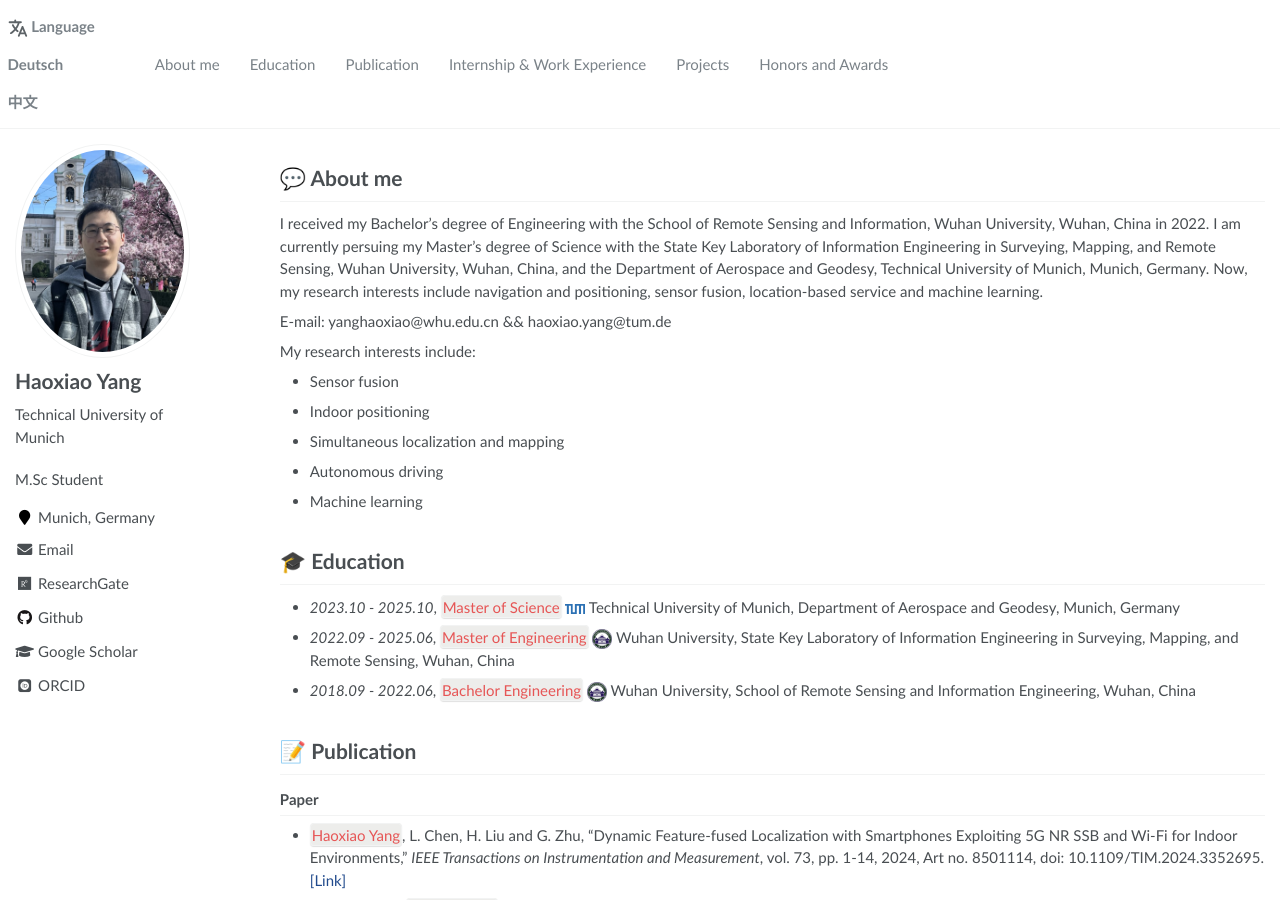
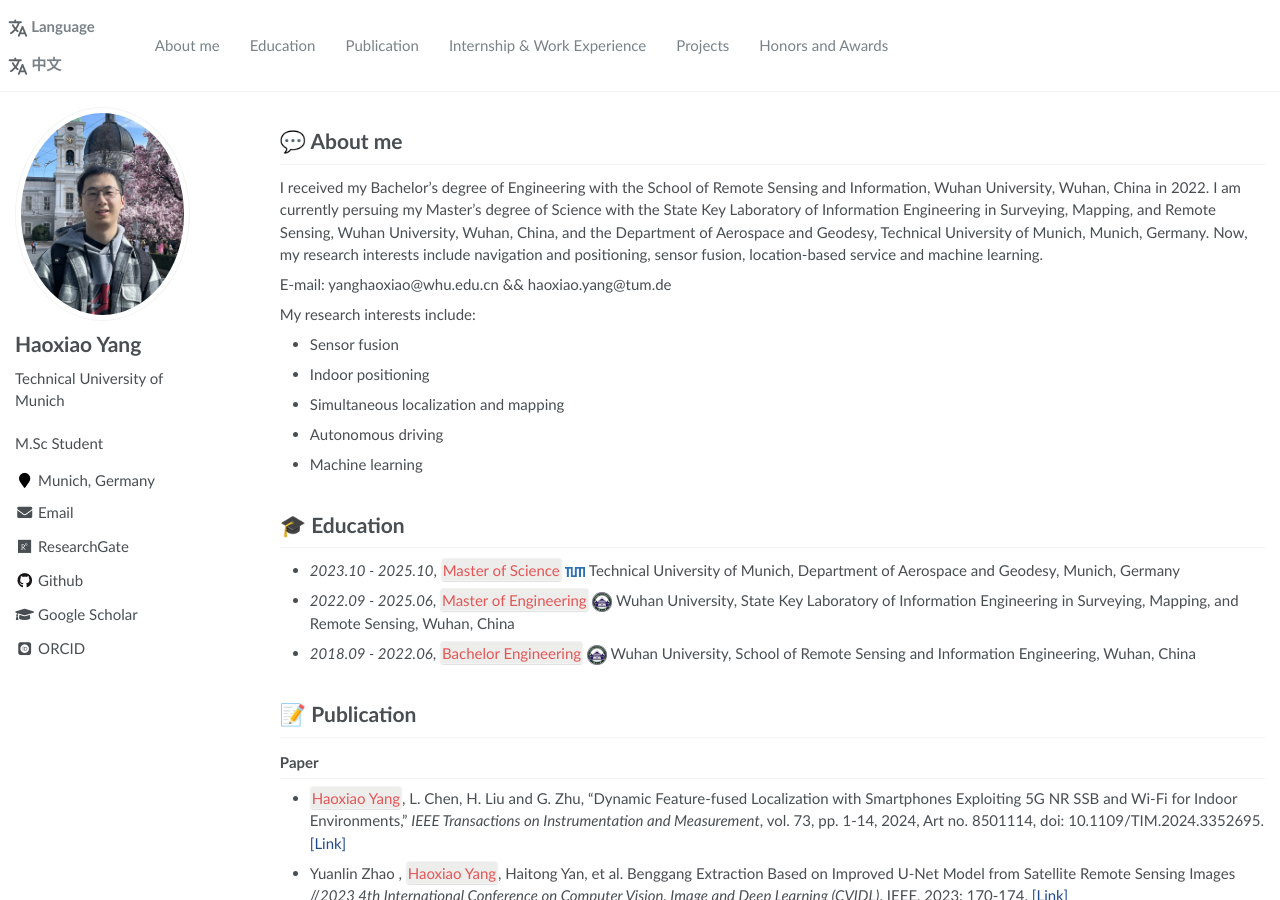
Before and after one commit to GreatBruceYoung/greatbruceyoung.github.io, a Jekyll site: the page built from _pages/about.md, in a window 1280 px wide and 900 px high. Built offline with Jekyll 4.4.1, drawn with Linux system fonts in a browser that asks for light colours; some web fonts are replaced.

Commit message:
Update masthead.html

```diff
--- a/_includes/masthead.html
+++ b/_includes/masthead.html
@@ -27,10 +27,8 @@
           <li class="masthead__menu-item masthead__menu-item--lg masthead__menu-home-item">
             <a target="_self">
               <img class="svg" src="/images/cn.svg" width="20pt"> Language</a>
-              <div class="dropdown-content">
-                <a href="https://greatbruceyoung.github.io/de-de">Deutsch</a>
-                <a href="https://greatbruceyoung.github.io/zh-cn">中文</a>
-            </div>
+            <a target="_self">
+              <img class="svg" src="/images/cn.svg" width="20pt"> 中文</a>
           </li>
           {% for link in site.data.navigation.main %}
             <li class="masthead__menu-item"><a href="{{ domain }}{{ link.url }}">{{ link.title }}</a></li>
```
